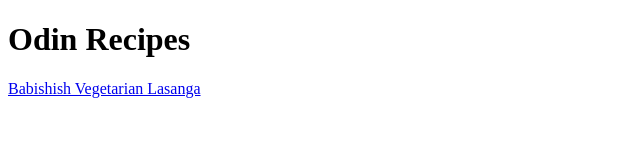
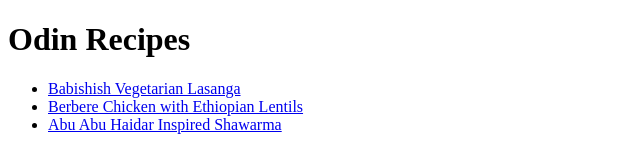
Before and after one commit to jsclem5002/odin-recipes, a plain HTML site: page index.html in a window 1280 px wide. Shown: the whole page, without its empty margins (0-640 px from the left). Drawn offline with Linux system fonts and the light colour scheme.

Commit message:
Added recipe page links to a list on the home page

```diff
--- a/index.html
+++ b/index.html
@@ -3,10 +3,14 @@
 <head>
     <meta charset="UTF-8">
     <meta name="viewport" content="width=device-width, initial-scale=1.0">
-    <title>Document</title>
+    <title>Odin Recipes</title>
 </head>
 <body>
     <h1>Odin Recipes</h1>
-    <a href="recipes/lasanga.html">Babishish Vegetarian Lasanga</a>
+    <ul>
+        <li><a href="recipes/lasanga.html">Babishish Vegetarian Lasanga</a></li>
+        <li><a href="recipes/berberechickenlentils.html">Berbere Chicken with Ethiopian Lentils</a></li>
+        <li><a href="recipes/abuhaidarshawarma.html">Abu Abu Haidar Inspired Shawarma</a></li>
+    </ul>
 </body>
 </html>
```
